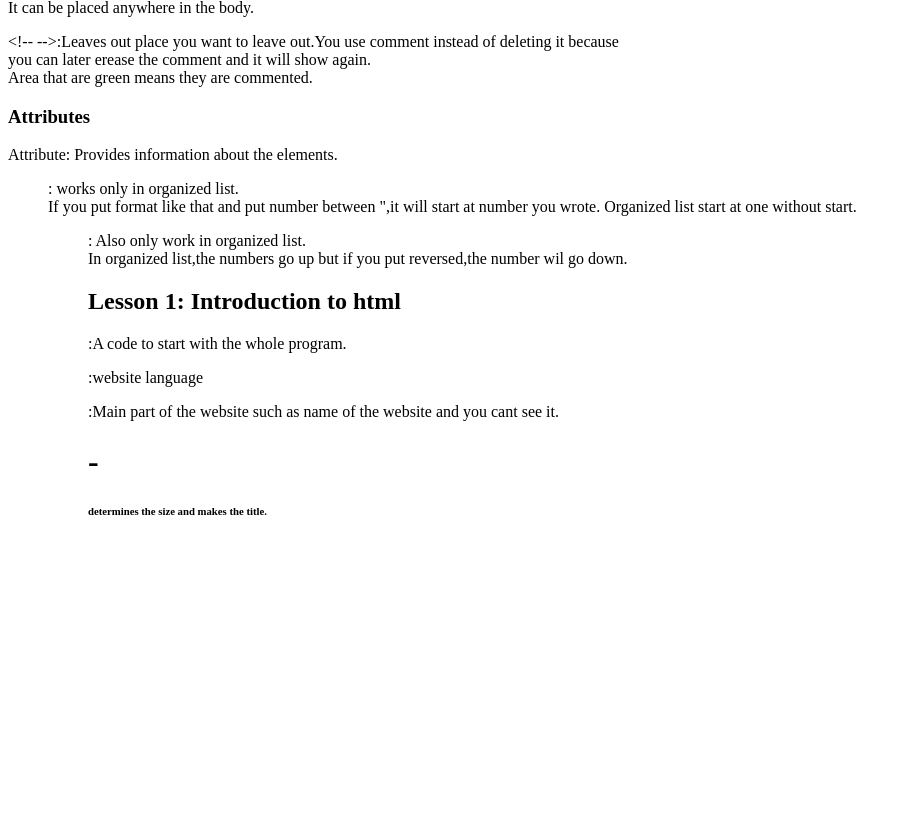
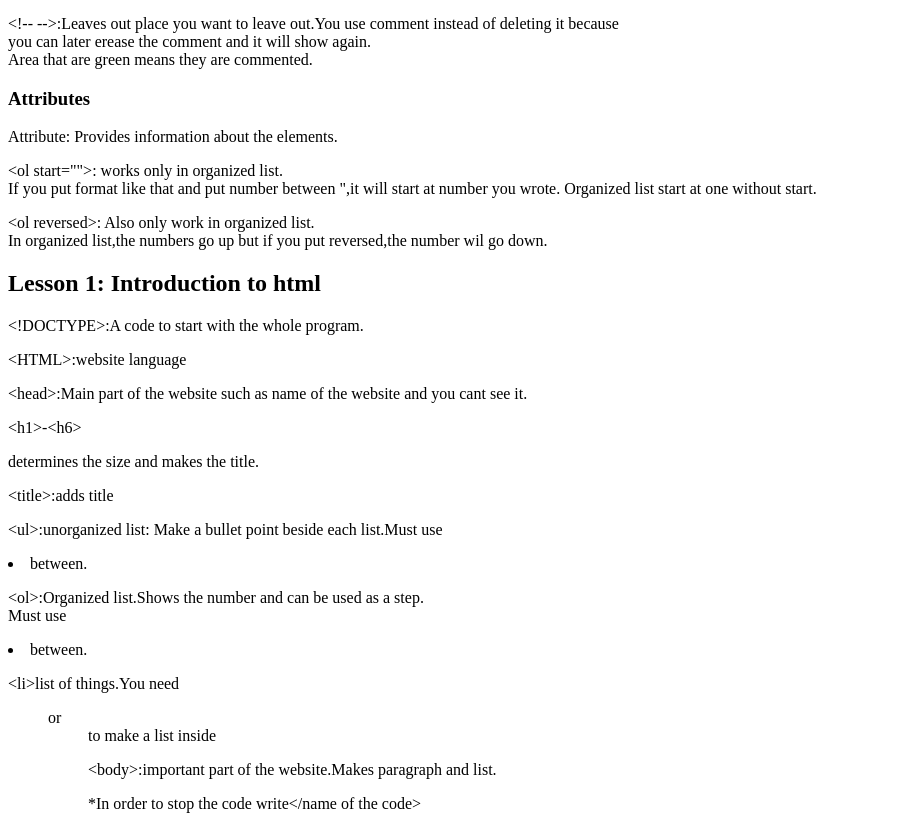
Before and after one commit to AidanLee07/aidanlee07.github.io, a plain HTML site: page Blog.html in a window 1280 px wide. Shown: the part 466-1295 px from the top of the page, without its empty margins (0-906 px from the left). Before the commit the page ends 1008 px from the top, so only its background shows below. Drawn offline with Linux system fonts and the light colour scheme.

Commit message:
changed some code

```diff
--- a/Blog.html
+++ b/Blog.html
@@ -16,23 +16,23 @@
         </ul>
         <h2>Lesson 2:Attribute</h2>
         <p>May 11th 2018
-              </p><br>:Breaks row.Special thing is that you only need one and if you need more space,<br>just add more<br>It can be placed anywhere in the body.
+              </p>&lt;br&gt;:Breaks row.Special thing is that you only need one and if you need more space,<br>just add more<br>It can be placed anywhere in the body.
               <p>&lt;!-- --&gt;:Leaves out place you want to leave out.You use comment instead of deleting it because<br>you can later erease the comment and it will show again.<br>Area that are green means they are commented.</p>
         <h3>Attributes</h3>
         <p>Attribute: Provides information about the elements.</p>
-        <p><ol start="">: works only in organized list.<br>If you put format like that and put number between ",it will start at number you wrote. Organized list start at one without start.</p>
-        <p><ol reversed>: Also only work in organized list.<br>In organized list,the numbers go up but if you put reversed,the number wil go down.</p>
+        <p>&lt;ol start=""&gt;: works only in organized list.<br>If you put format like that and put number between ",it will start at number you wrote. Organized list start at one without start.</p>
+        <p>&lt;ol reversed&gt;: Also only work in organized list.<br>In organized list,the numbers go up but if you put reversed,the number wil go down.</p>
         <h2>Lesson 1: Introduction to html</h2>
-        <p><!DOCTYPE>:A code to start with the whole program.</p>
-        <p><HTML>:website language</p>
-        <p><head>:Main part of the website such as name of the website and you cant see it.</p>
-        <p><h1>-<h6></p> determines the size and makes the title.
-        <p><title>:adds title</p>
-        <p><ul>:unorganized list: Make a bullet point beside each list.Must use <li>between.</p>
-        <p><ol>:Organized list.Shows the number and can be used as a step.<br>Must use <li> between. </p>
-        <p><li>list of things.You need <ul> or <ol> to make a list inside</li></p>
-        <p><body>:important part of the website.Makes paragraph and list.</p>
-        <p>*In order to stop the code write</name of the code></p>
+        <p>&lt;!DOCTYPE&gt;:A code to start with the whole program.</p>
+        <p>&lt;HTML&gt;:website language</p>
+        <p>&lt;head&gt;:Main part of the website such as name of the website and you cant see it.</p>
+        <p>&lt;h1&gt;-&lt;h6&gt;</p> determines the size and makes the title.
+        <p>&lt;title&gt;:adds title</p>
+        <p>&lt;ul&gt;:unorganized list: Make a bullet point beside each list.Must use <li>between.</p>
+        <p>&lt;ol&gt;:Organized list.Shows the number and can be used as a step.<br>Must use <li> between. </p>
+        <p>&lt;li&gt;list of things.You need <ul> or <ol> to make a list inside</li></p>
+        <p>&lt;body&gt;:important part of the website.Makes paragraph and list.</p>
+        <p>*In order to stop the code write&lt;/name of the code&gt;</p>
      </body>
 
 
```
